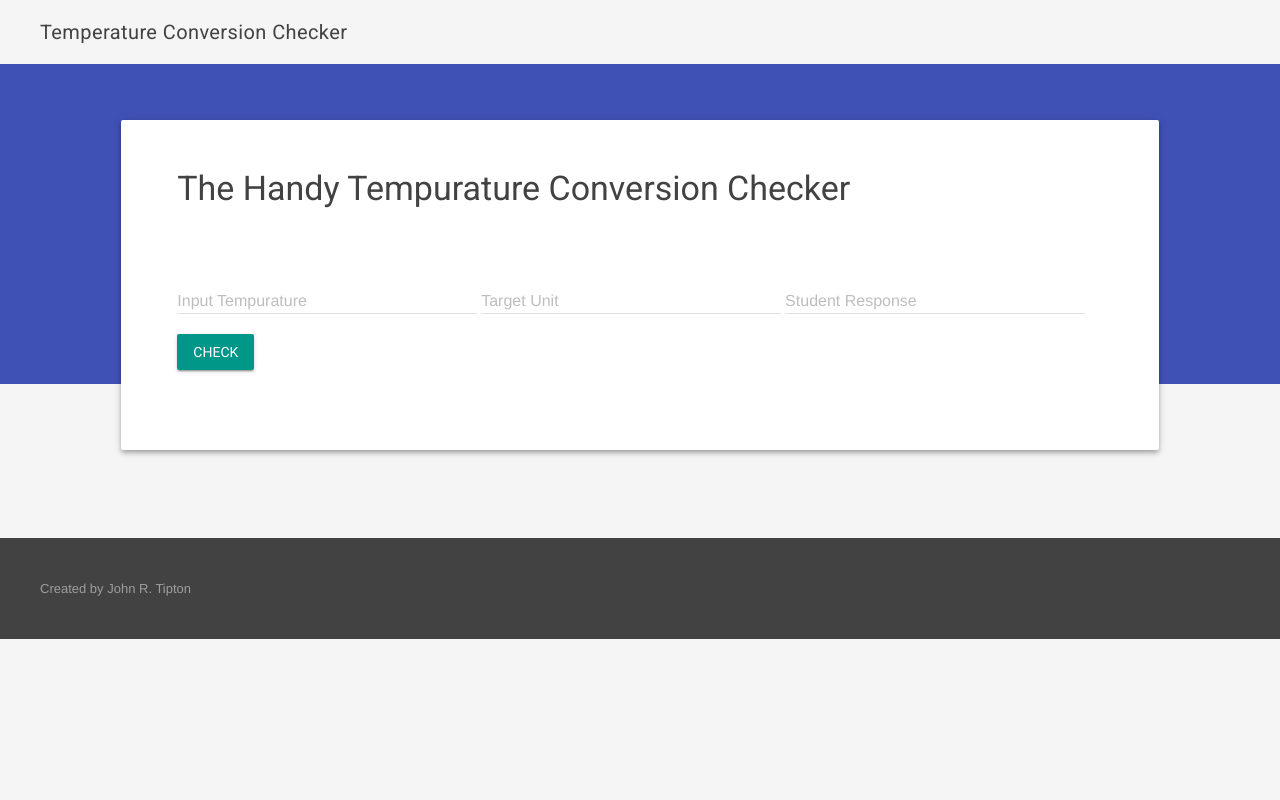
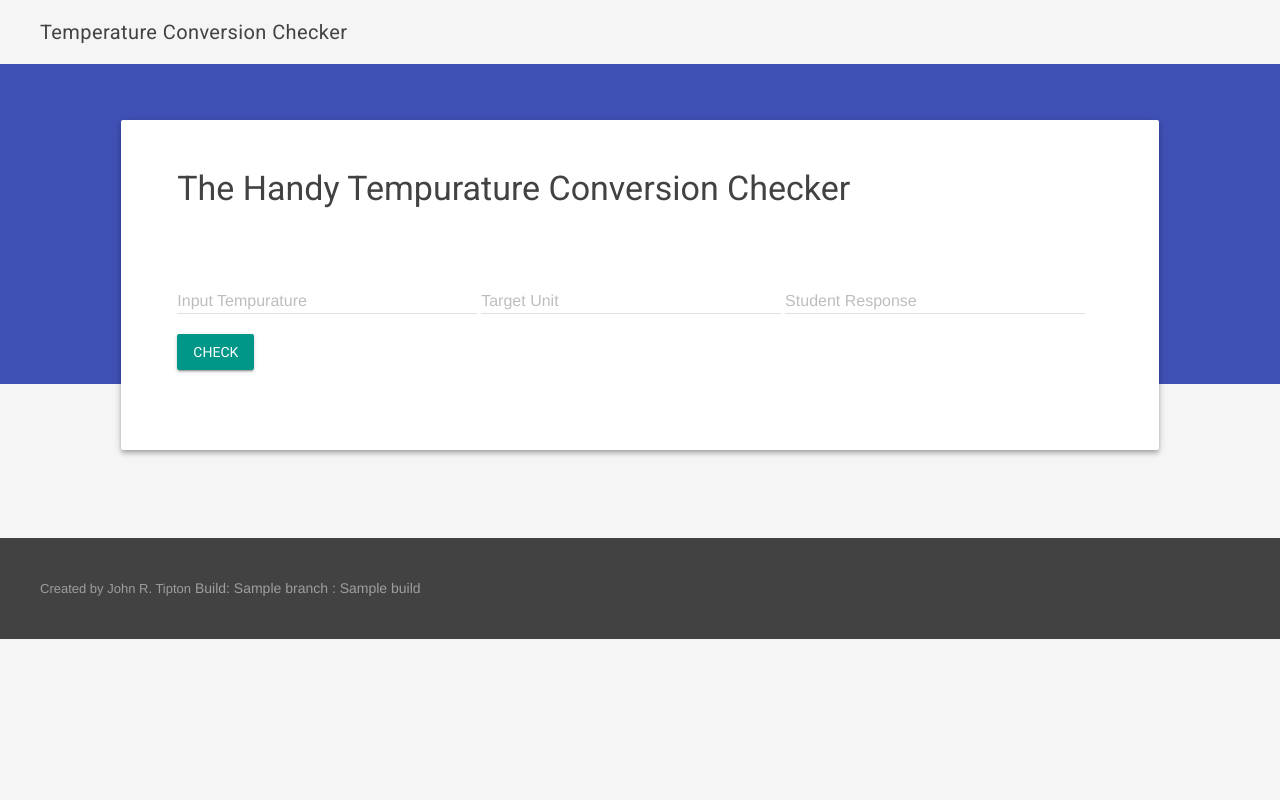
Before and after one commit to johnrtipton/flask_temp_conversion, a Flask app: template templates/index.html in a window 1280 px wide. Run offline with Flask 2, Linux system fonts and the light colour scheme; the template is opened without the code that fills it: most values are stand-ins (such as "Sample title", 1, 10 or a date in 2020).

Commit message:
- Added build in footer.

```diff
--- a/app.py
+++ b/app.py
@@ -1,6 +1,7 @@
 from flask import Flask
 from flask_restful import Resource, Api, reqparse
 from flask import render_template
+import os
 
 from temp_check.temp_converter import TempConverter
 
@@ -38,7 +39,9 @@ api.add_resource(FavIcon, '/favicon.ico')
 
 @app.route('/')
 def index(name=None):
-    return render_template('index.html', name=name)
+    branch = os.environ.get('COMMIT_BRANCH', '')
+    build = os.environ.get('COMMIT_SHA', '')
+    return render_template('index.html', name=name, branch=branch, build=build)
 
 
 if __name__ == '__main__':
--- a/codefresh_dev.yml
+++ b/codefresh_dev.yml
@@ -16,6 +16,9 @@ steps:
     working_directory: ./
     tag: '${{CF_BRANCH_TAG_NORMALIZED}}-${{CF_SHORT_REVISION}}'
     dockerfile: Dockerfile
+    build_args:
+      - COMMIT_SHA=${{CF_SHORT_REVISION}}
+      - COMMIT_BRANCH=${{CF_BRANCH_TAG_NORMALIZED}}
 
   ParallelTests:
     title: Running Tests
--- a/templates/index.html
+++ b/templates/index.html
@@ -97,7 +97,7 @@
     <footer class="demo-footer mdl-mini-footer">
       <div class="mdl-mini-footer--left-section">
         <ul class="mdl-mini-footer--link-list">
-          <li><a href="https://www.linkedin.com/in/johnrtipton/" target="_blank">Created by John R. Tipton</a></li>
+          <li><a href="https://www.linkedin.com/in/johnrtipton/" target="_blank">Created by John R. Tipton</a> Build: {{ branch }} : {{ build }}</li>
         </ul>
       </div>
     </footer>
```
Also changed, not shown: 1 other file.
